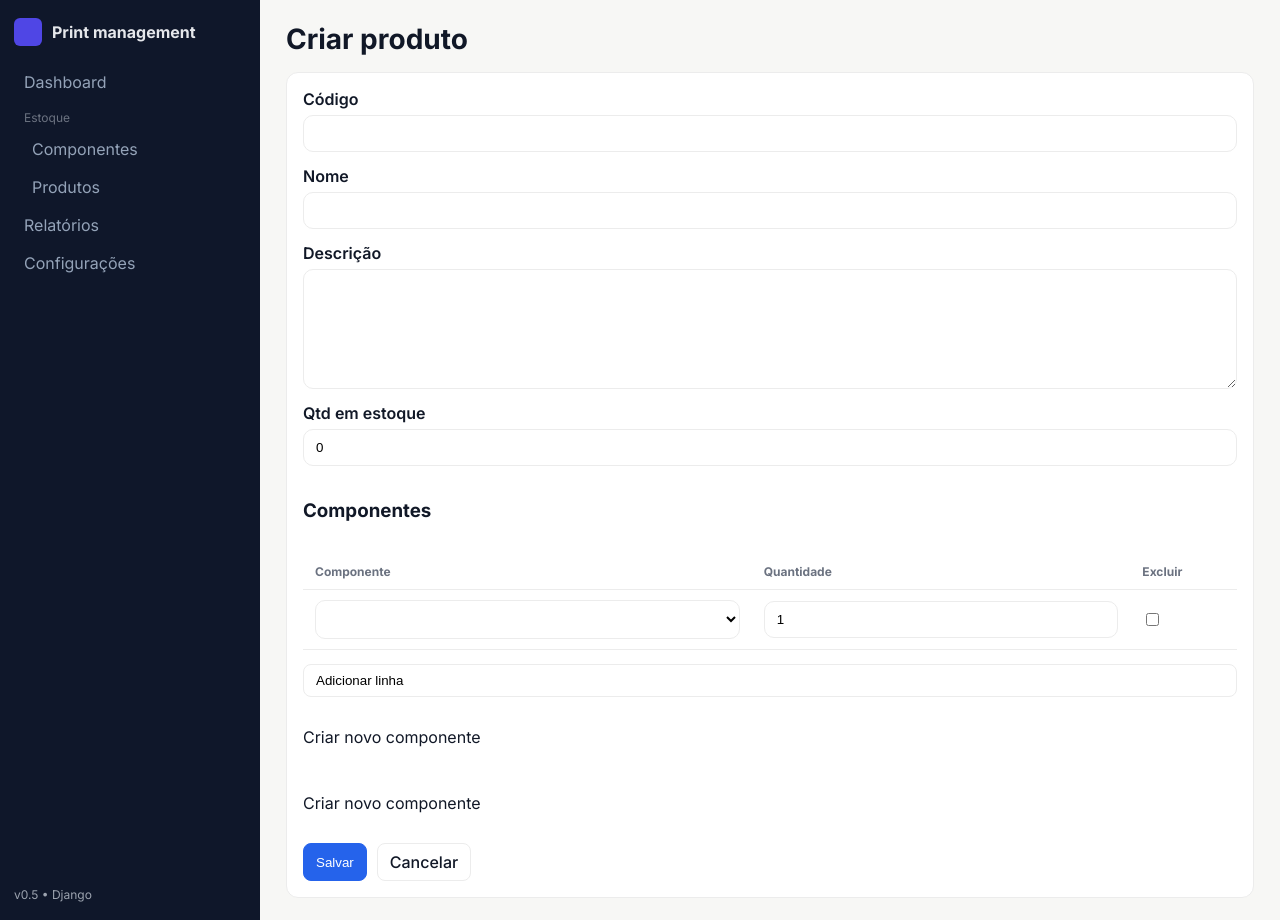
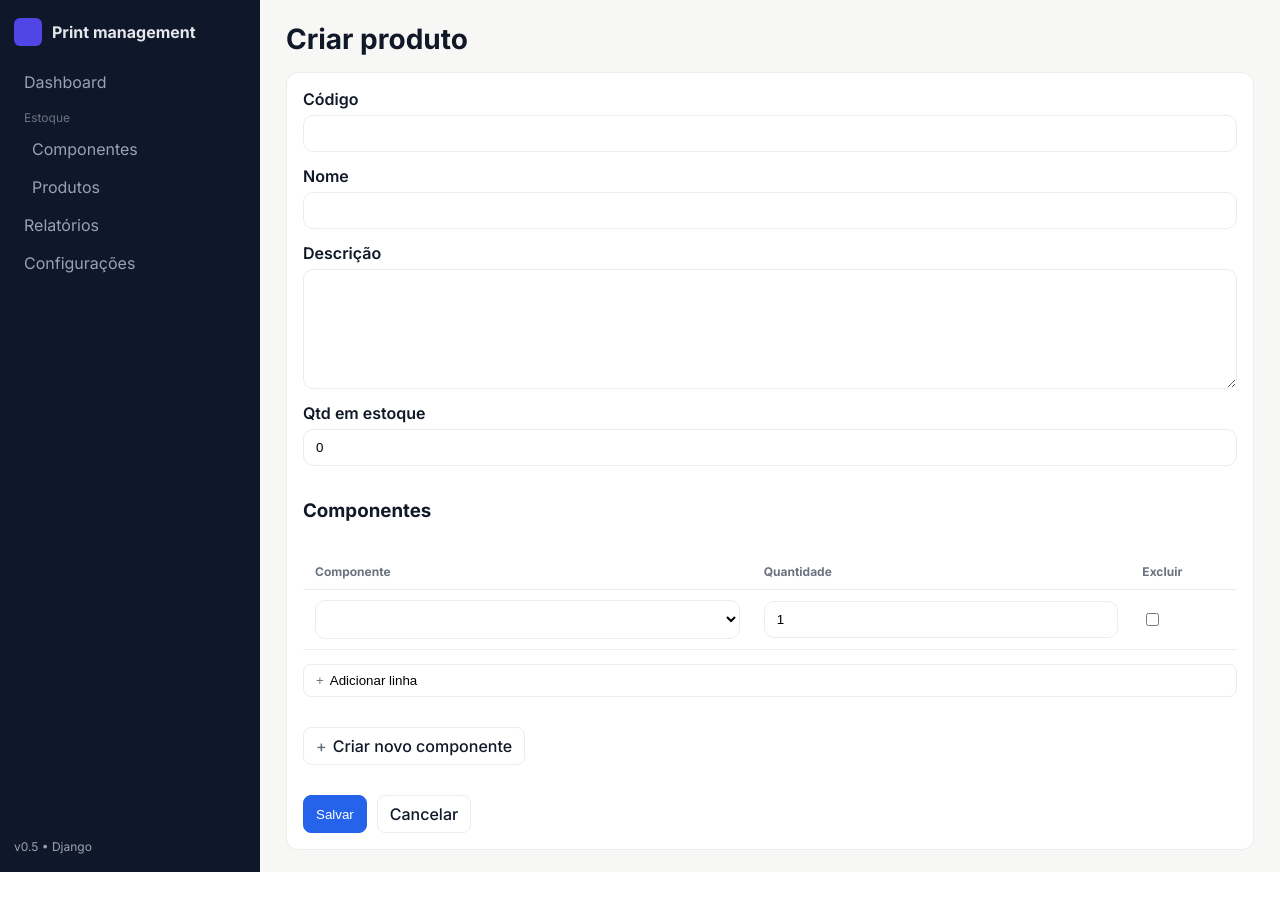
Before and after one commit to Imatolas/print_management, a Django app: page /produtos/novo/ in a window 1280 px wide. After the commit the page ends 872 px from the top, so only its background shows below. Run offline with Django 5.2, Linux system fonts and the light colour scheme; data comes from the database, SQL or seed files in the repository.

Commit message:
Style add-row and component creation buttons

```diff
--- a/templates/produtos_form.html
+++ b/templates/produtos_form.html
@@ -24,8 +24,8 @@
     {% endfor %}
     </tbody>
   </table>
-  <button type="button" class="btn" id="add-row">Adicionar linha</button>
-  <p><a href="{% url 'componentes-new' %}" target="_blank">Criar novo componente</a></p>
+  <button type="button" class="btn" id="add-row"><span class="muted">+</span> Adicionar linha</button>
+  <p><a class="btn" href="{% url 'componentes-new' %}" target="_blank"><span class="muted">+</span> Criar novo componente</a></p>
   <template id="empty-form">
     <tr>
       <td>{{ formset.empty_form.component }}</td>
@@ -46,7 +46,6 @@
         totalForms.value = index + 1;
     });
   </script>
-  <p><a href="{% url 'componentes-new' %}" target="_blank">Criar novo componente</a></p>
   {% endif %}
   <div class="form-actions">
     <button class="btn btn-primary" type="submit">Salvar</button>
```
